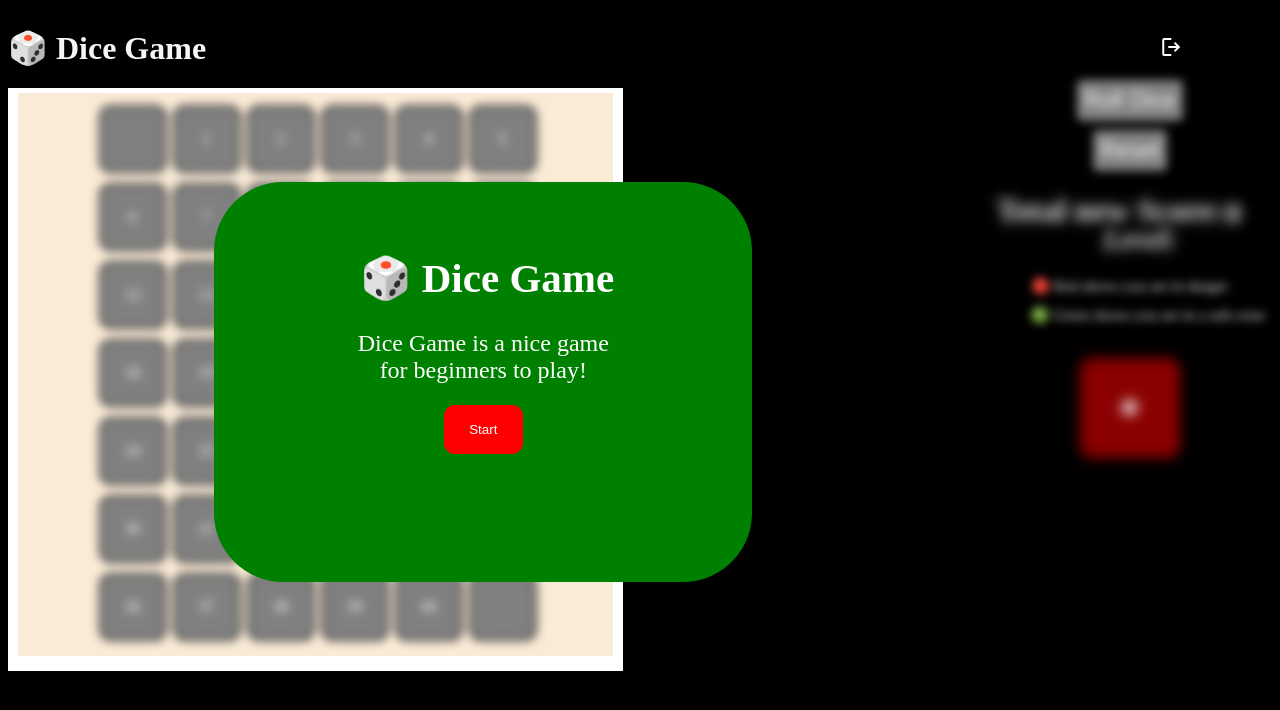
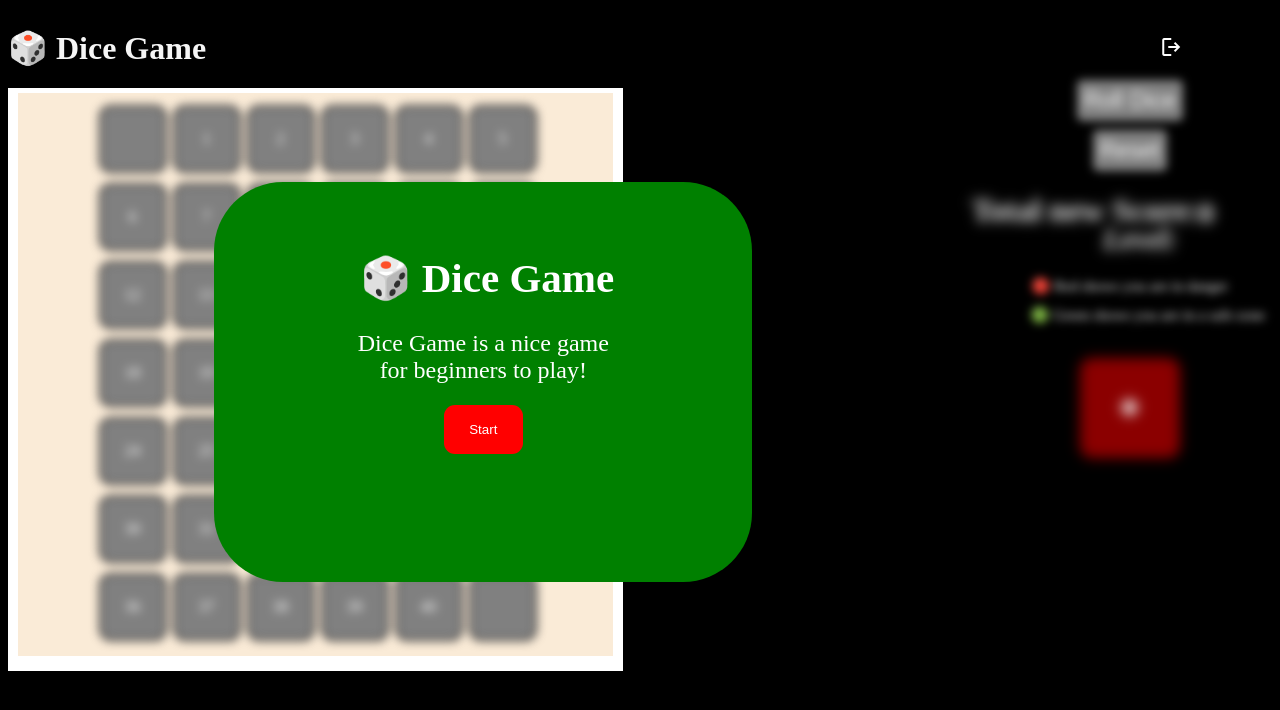
Before and after one commit to dogar107/Dice-Gamer, a plain HTML site: page index.html in a window 1280 px wide. Drawn offline with nearby package versions, Linux system fonts and the light colour scheme.

Commit message:
kjkjkjln.ljn

```diff
--- a/styles.css
+++ b/styles.css
@@ -183,13 +183,11 @@ left: 24px;
 .score{
 color:whitesmoke;
 font-size: 30px;
-left: 27px;
 position: relative;
 }
 
 .total{
 color:whitesmoke;
-left: 25px;
 position: relative;
 
 }
```
